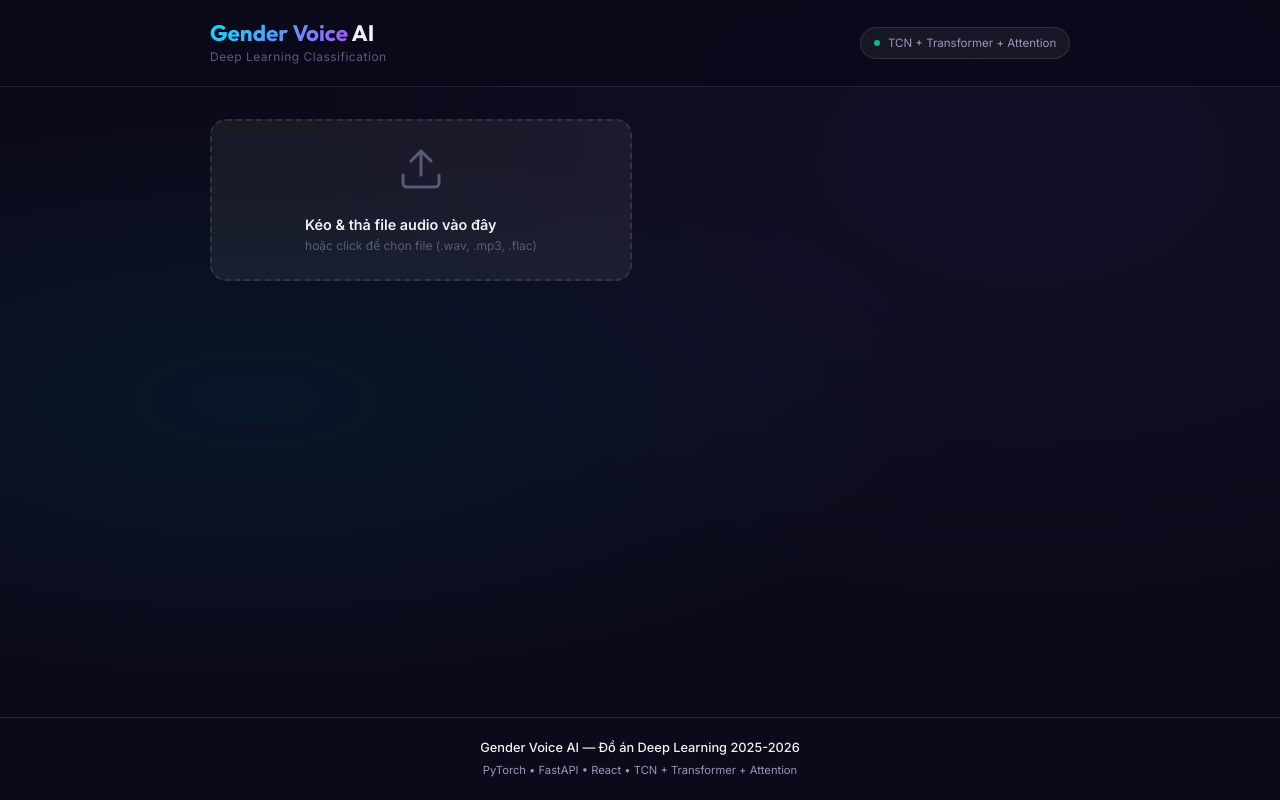
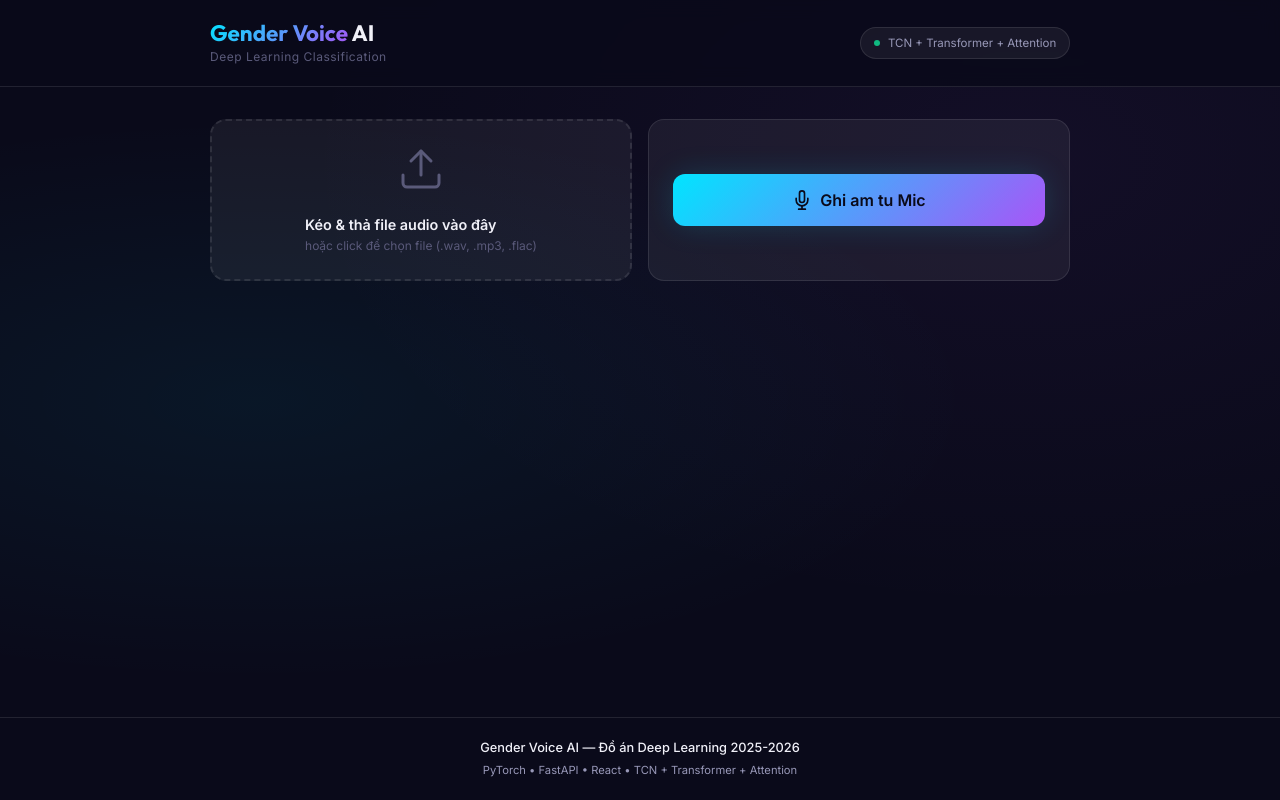
Before and after one commit to danhnht2005/gender_sense_voice_ai, a React (Vite) app in the folder frontend/: page / in a window 1280 px wide. Built offline with nearby package versions, Linux system fonts and the light colour scheme.

Commit message:
feat: create audio up loader

```diff
--- a/frontend/src/App.jsx
+++ b/frontend/src/App.jsx
@@ -4,6 +4,7 @@ import axios from "axios";
 import Header from "./components/Header";
 import Footer from "./components/Footer";
 import AudioUploader from "./components/AudioUploader";
+import AudioRecorder from "./components/AudioRecorder";
 
 import "./App.css";
 
@@ -53,6 +54,10 @@ export default function App() {
                 onFileSelect={handlePredict}
                 disabled={isLoading}
               />
+              <AudioRecorder
+                onRecordingComplete={handlePredict}
+                disabled={isLoading}
+              />
             </div>
           </div>
         </div>
--- /dev/null
+++ b/frontend/src/components/AudioRecorder.jsx
@@ -0,0 +1,111 @@
+import { useState, useRef, useCallback } from "react";
+
+import "../styles/AudioRecorder.scss";
+
+export default function AudioRecorder({ onRecordingComplete, disabled }) {
+  const [isRecording, setIsRecording] = useState(false);
+  const [duration, setDuration] = useState(0);
+  const mediaRecorderRef = useRef(null);
+  const chunksRef = useRef([]);
+  const timerRef = useRef(null);
+
+  const startRecording = useCallback(async () => {
+    try {
+      const stream = await navigator.mediaDevices.getUserMedia({ audio: true });
+      const mediaRecorder = new MediaRecorder(stream, {
+        mimeType: "audio/webm",
+      });
+      mediaRecorderRef.current = mediaRecorder;
+      chunksRef.current = [];
+
+      mediaRecorder.ondataavailable = (e) => {
+        if (e.data.size > 0) chunksRef.current.push(e.data);
+      };
+
+      mediaRecorder.onstop = () => {
+        const blob = new Blob(chunksRef.current, { type: "audio/webm" });
+        const file = new File([blob], "recording.webm", { type: "audio/webm" });
+        onRecordingComplete(file);
+        stream.getTracks().forEach((track) => track.stop());
+        clearInterval(timerRef.current);
+        setDuration(0);
+      };
+
+      mediaRecorder.start();
+      setIsRecording(true);
+
+      // Timer
+      let sec = 0;
+      timerRef.current = setInterval(() => {
+        sec++;
+        setDuration(sec);
+      }, 1000);
+    } catch (err) {
+      alert("Khong the truy cap microphone. Vui long cap quyen truy cap.");
+      console.error("Microphone error:", err);
+    }
+  }, [onRecordingComplete]);
+
+  const stopRecording = useCallback(() => {
+    if (mediaRecorderRef.current && isRecording) {
+      mediaRecorderRef.current.stop();
+      setIsRecording(false);
+    }
+  }, [isRecording]);
+
+  const formatTime = (sec) => {
+    const m = Math.floor(sec / 60)
+      .toString()
+      .padStart(2, "0");
+    const s = (sec % 60).toString().padStart(2, "0");
+    return `${m}:${s}`;
+  };
+
+  return (
+    <div
+      className={`recorder glass-card ${isRecording ? "recorder-active" : ""} ${disabled ? "uploader-disabled" : ""}`}
+    >
+      {!isRecording ? (
+        <button
+          className="btn btn-primary recorder-btn"
+          onClick={startRecording}
+          disabled={disabled}
+          id="record-button"
+        >
+          <svg
+            width="20"
+            height="20"
+            viewBox="0 0 24 24"
+            fill="none"
+            stroke="currentColor"
+            strokeWidth="2"
+            strokeLinecap="round"
+            strokeLinejoin="round"
+          >
+            <path d="M12 1a3 3 0 0 0-3 3v8a3 3 0 0 0 6 0V4a3 3 0 0 0-3-3z" />
+            <path d="M19 10v2a7 7 0 0 1-14 0v-2" />
+            <line x1="12" y1="19" x2="12" y2="23" />
+            <line x1="8" y1="23" x2="16" y2="23" />
+          </svg>
+          Ghi am tu Mic
+        </button>
+      ) : (
+        <div className="recorder-recording">
+          <div className="recorder-pulse"></div>
+          <span className="recorder-timer">{formatTime(duration)}</span>
+          <span className="recorder-label">Dang ghi am...</span>
+          <button
+            className="btn btn-danger"
+            onClick={stopRecording}
+            id="stop-record-button"
+          >
+            <svg width="16" height="16" viewBox="0 0 24 24" fill="currentColor">
+              <rect x="4" y="4" width="16" height="16" rx="2" />
+            </svg>
+            Dung
+          </button>
+        </div>
+      )}
+    </div>
+  );
+}
--- a/frontend/src/components/AudioUploader.jsx
+++ b/frontend/src/components/AudioUploader.jsx
@@ -1,4 +1,4 @@
-import React, { useCallback } from "react";
+import { useCallback, useState } from "react";
 
 import "../styles/AudioUploader.scss";
 
@@ -19,7 +19,7 @@ const isAudioFile = (file) => {
 };
 
 export default function AudioUploader({ onFileSelect, disabled }) {
-  const [isDragging, setIsDragging] = React.useState(false);
+  const [isDragging, setIsDragging] = useState(false);
 
   const handleDrop = useCallback(
     (e) => {
--- /dev/null
+++ b/frontend/src/styles/AudioRecorder.scss
@@ -0,0 +1,48 @@
+/* --- RECORDER --- */
+.recorder {
+  display: flex;
+  align-items: center;
+  justify-content: center;
+  min-height: 160px;
+
+  &-active {
+    border-color: rgba(239, 68, 68, 0.4) !important;
+    background: rgba(239, 68, 68, 0.06) !important;
+  }
+
+  &-btn {
+    width: 100%;
+    padding: 1rem;
+    font-size: 1rem;
+  }
+
+  &-recording {
+    display: flex;
+    align-items: center;
+    gap: 1rem;
+    width: 100%;
+  }
+
+  &-pulse {
+    width: 14px;
+    height: 14px;
+    border-radius: 50%;
+    background: #ef4444;
+    animation: recording 1.5s ease infinite;
+    flex-shrink: 0;
+  }
+
+  &-timer {
+    font-family: "Inter", monospace;
+    font-size: 1.5rem;
+    font-weight: 700;
+    color: var(--text-primary);
+    letter-spacing: 2px;
+  }
+
+  &-label {
+    font-size: 0.85rem;
+    color: var(--text-secondary);
+    flex: 1;
+  }
+}
```
